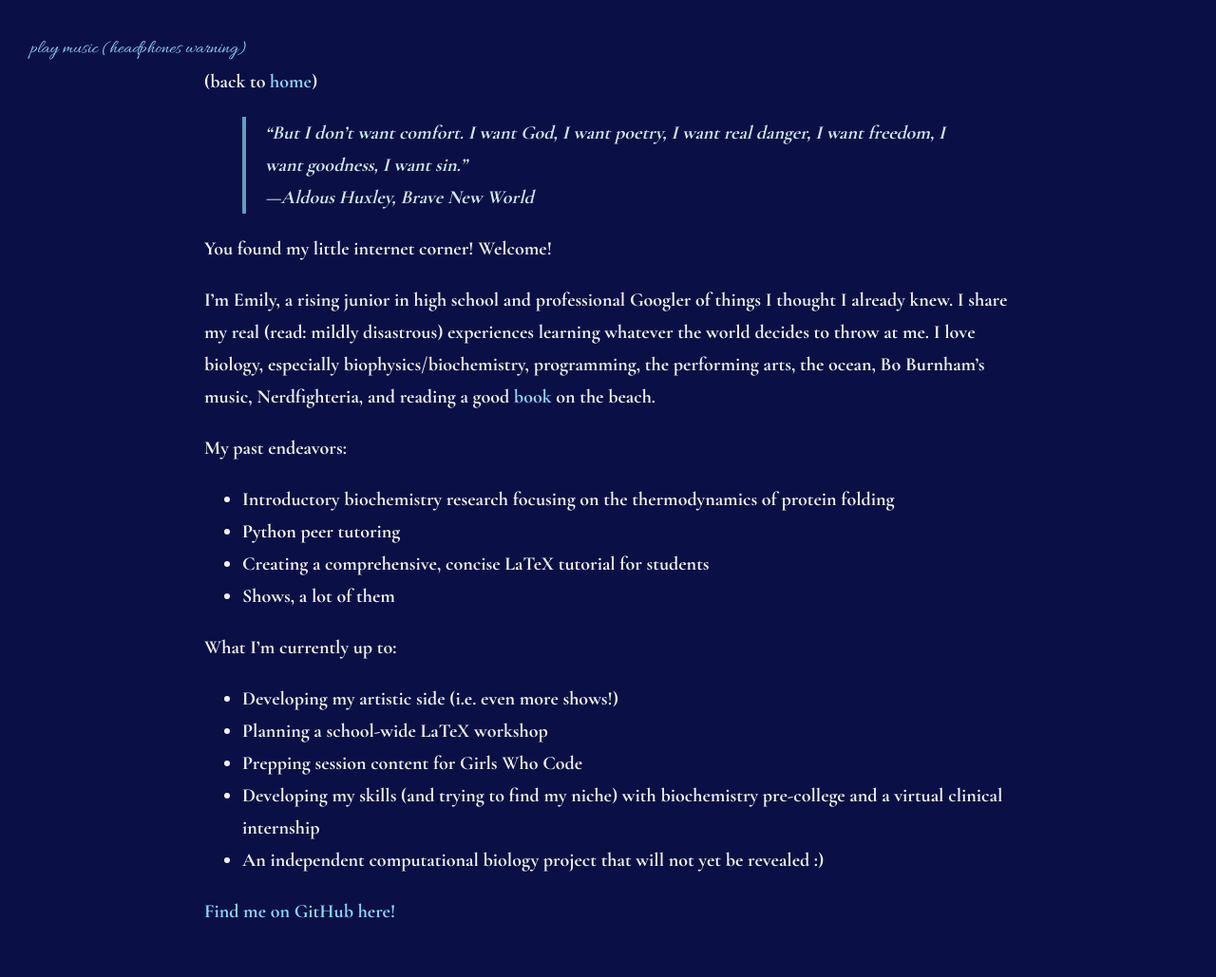
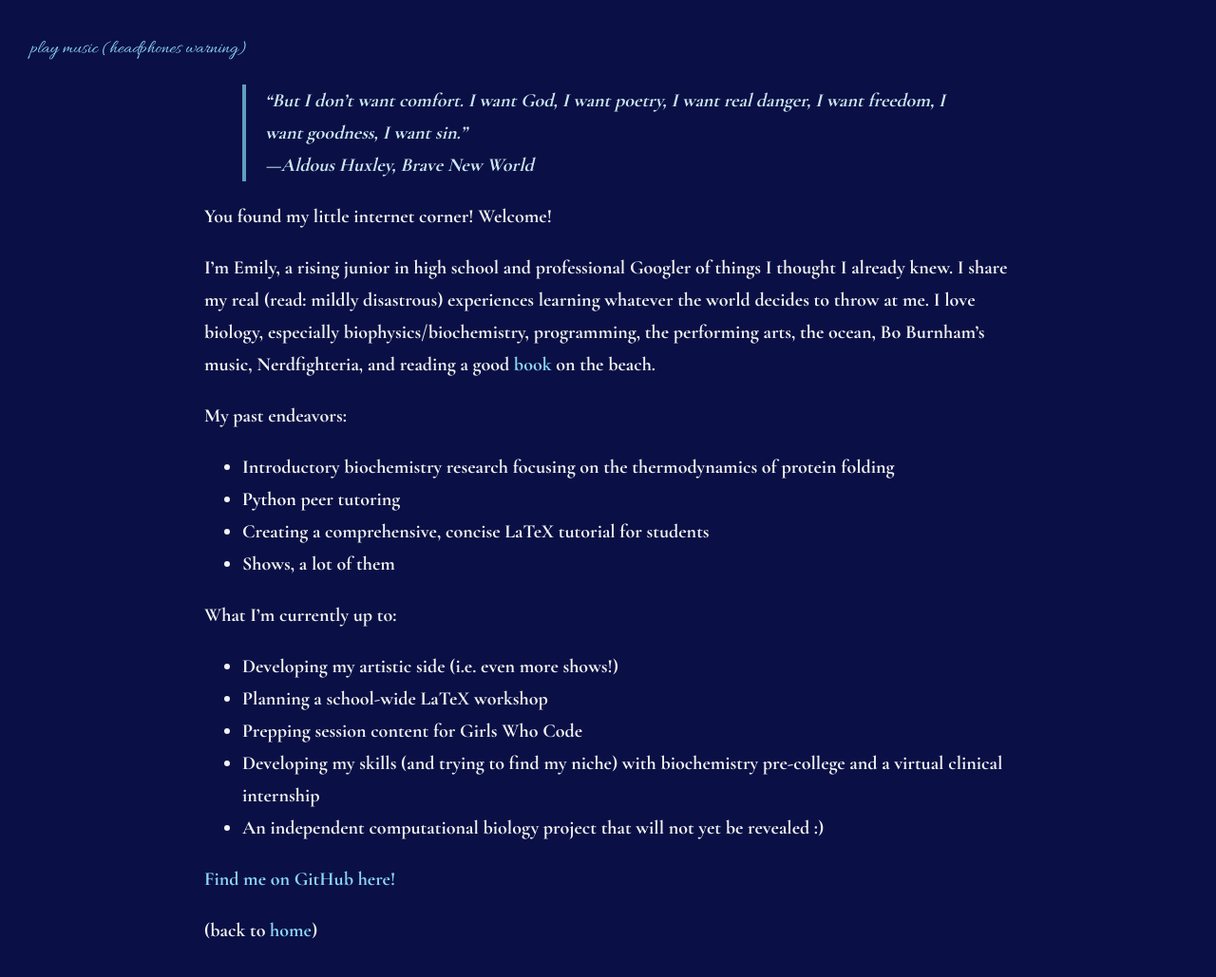
Before and after one commit to leucinemymind/leucinemymind.github.io, a Jekyll site: the page built from index.md, in a window 1280 px wide. Shown: the whole page at 95% size. Built offline with Jekyll 4.4.1, drawn with Linux system fonts in a browser that asks for light colours; our own code applies the rules of GitHub Pages for plain Markdown files.

Commit message:
moved home... again

```diff
--- a/_layouts/default.html
+++ b/_layouts/default.html
@@ -19,8 +19,8 @@
 <div class="container">
 
   <main>
+    {{ content }}
     <span align="center">(back to <a href="https://leucinemymind.github.io">home</a>)</span>
-    {{ content }}
   </main>
 
 </div>
```
